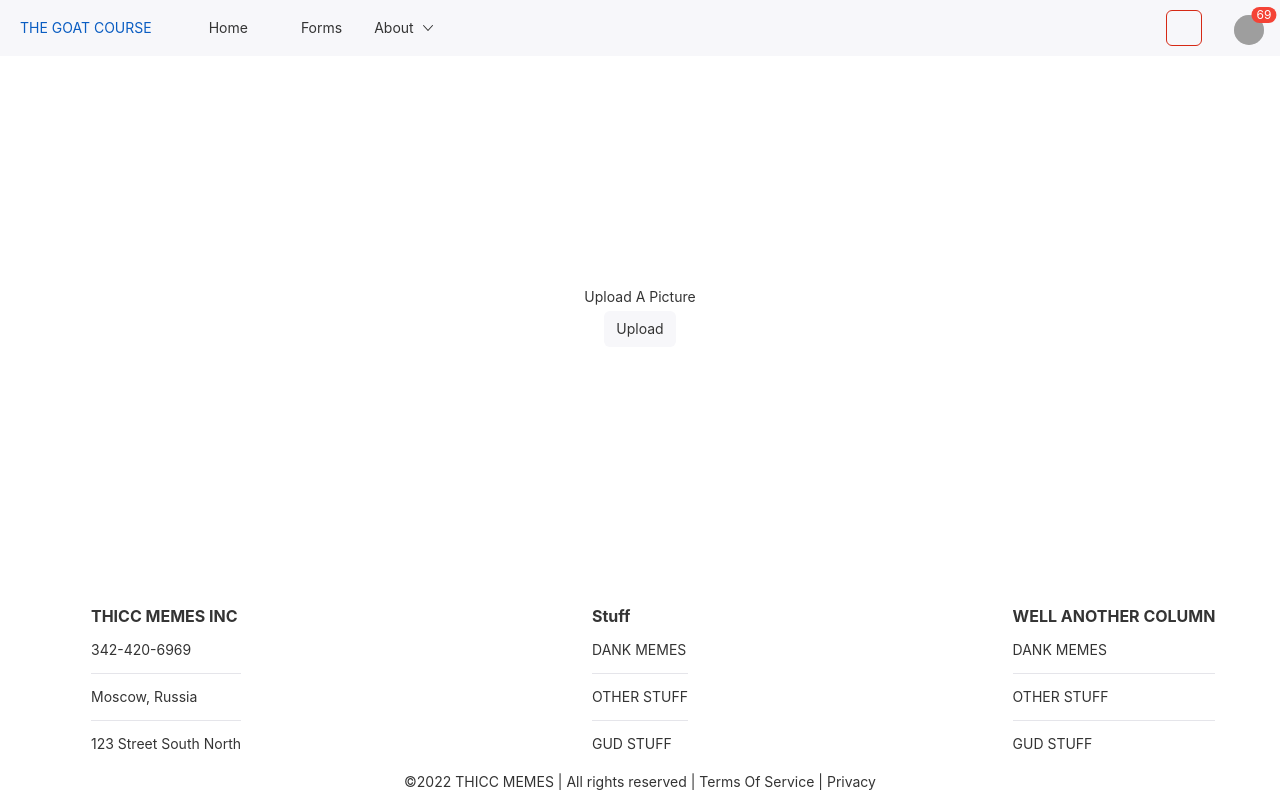
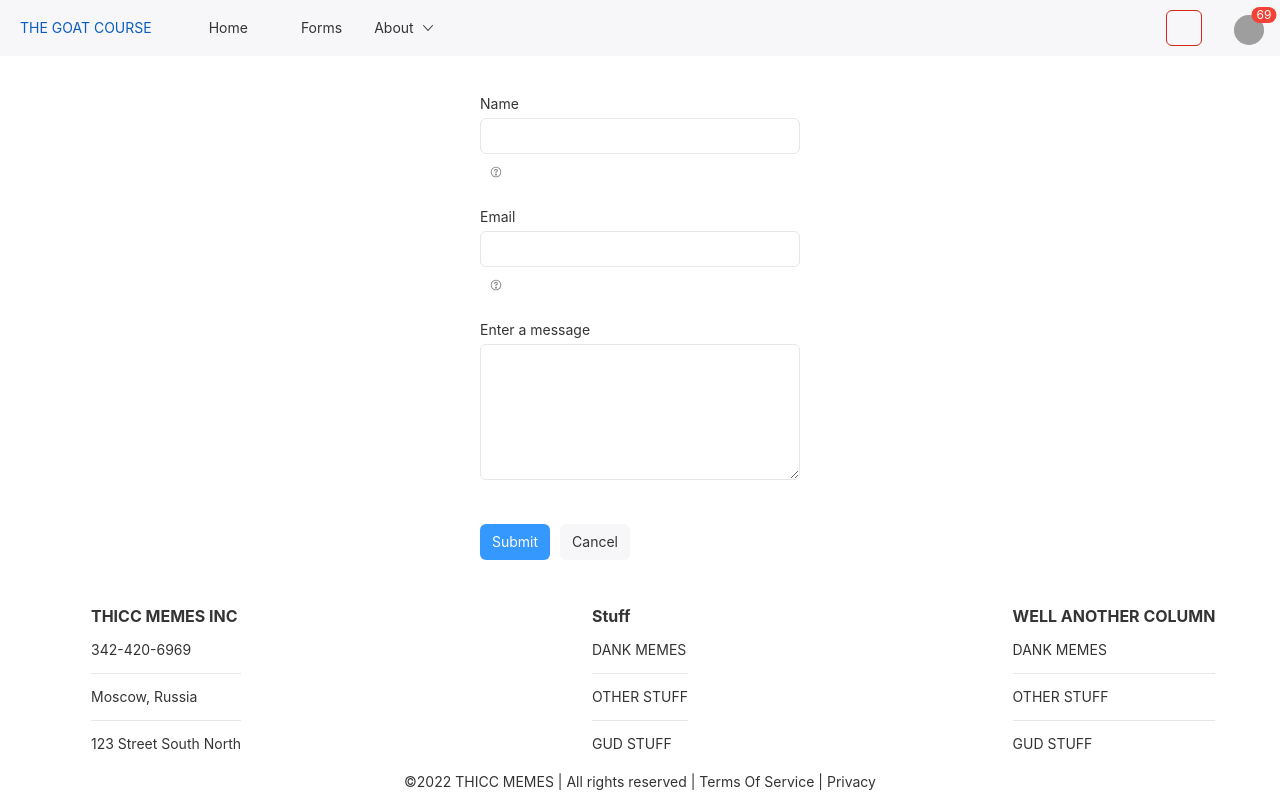
Before and after one commit to jonoman55/rsuite-app, a React (Create React App) app: page /#/forms in a window 1280 px wide. Built offline with nearby package versions, Linux system fonts and the light colour scheme; grey boxes are pictures that could not be loaded; some icons are missing.

Commit message:
Form and Form Validation added

```diff
--- a/package.json
+++ b/package.json
@@ -13,6 +13,7 @@
     "react-router-dom": "^6.3.0",
     "react-scripts": "5.0.1",
     "rsuite": "^5.15.2",
+    "schema-typed": "^2.0.3",
     "web-vitals": "^2.1.4",
     "zustand": "^4.0.0-rc.1"
   },
--- a/src/components/Field.jsx
+++ b/src/components/Field.jsx
@@ -3,20 +3,13 @@ import { Form } from "rsuite";
 
 const { Group, Control, ControlLabel, HelpText } = Form;
 
-const styles = {
-    display: 'flex',
-    flexDirection: 'column',
-    justifyContent: 'center',
-    alignItems: 'center'
-};
-
 export const Field = forwardRef((props, ref) => {
-    const { name, message, label, accepter, error, ...rest } = props;
+    const { name, message, label, accepter, error, tooltip, ...rest } = props;
     return (
-        <Group ref={ref} className={error ? 'has-error' : ''} style={styles}>
+        <Group ref={ref} className={error ? 'has-error' : ''}>
             <ControlLabel>{label}</ControlLabel>
-            <Control name={name} accepter={accepter} errorMessage={error} {...rest} style={styles} />
-            <HelpText>{message}</HelpText>
+            <Control name={name} accepter={accepter} errorMessage={error} {...rest} />
+            <HelpText tooltip={tooltip}>{message}</HelpText>
         </Group>
     );
 });
--- a/src/components/Message.jsx
+++ b/src/components/Message.jsx
@@ -2,7 +2,7 @@ import { forwardRef } from "react";
 import { Notification } from "rsuite";
 
 export const Message = forwardRef(({ message, type, ...rest }, ref) => (
-  <Notification ref={ref} {...rest} type={type} header={type}>
-     <p>{message}</p>
-  </Notification>
+    <Notification ref={ref} {...rest} type={type} header={type}>
+        <p>{message}</p>
+    </Notification>
 ));
--- /dev/null
+++ b/src/components/Textarea.jsx
@@ -0,0 +1,6 @@
+import React, { forwardRef } from "react";
+import { Input } from "rsuite";
+
+export const Textarea = forwardRef((props, ref) => {
+    return <Input {...props} as='textarea' ref={ref} />;
+});
--- a/src/components/pages/Forms.jsx
+++ b/src/components/pages/Forms.jsx
@@ -1,94 +1,96 @@
-/* eslint-disable no-unused-vars */
-import { useRef, useState } from 'react';
-import { FlexboxGrid, Form, Notification, Schema, Uploader, useToaster } from 'rsuite';
+import React, { useRef, useState } from 'react';
+import { ButtonToolbar, Button, Form, useToaster, Notification } from 'rsuite';
+import { SchemaModel, StringType } from 'schema-typed'
 
+import Content from '../Content';
 import { Field } from '../Field';
-import Content from '../Content';
-import { Message } from '../Message';
+import { Textarea } from '../Textarea';
 
-const { Item } = FlexboxGrid;
-
-// function asyncCheckFileType(file) {
-//     return new Promise(resolve => {
-//       setTimeout(() => {
-//         if (/^[1-9][0-9]{3}\s?[a-zA-Z]{2}$/.test(file)) {
-//           resolve(false);
-//         } else {
-//           resolve(true);
-//         }
-//       }, 500);
-//     });
-// };
-
-// const model = Schema.Model({
-//     name: Schema.Types.MixedType().addRule((value, data) => {
-//         return asyncCheckFileType(value);
-//     }, 'Please select a legal file type.')
-// });
-
-const styles = {
-    width: '100%',
-    height: '100%',
-    display: 'flex',
-    flexDirection: 'column',
-    justifyContent: 'center',
-    alignItems: 'center'
+const initialState = {
+    name: '',
+    email: '',
+    textarea: ''
 };
 
-// TODO : Figure out how to hook up file type validation
-// DOCS : https://rsuitejs.com/components/form-validation/
 const Forms = () => {
+    const formRef = useRef();
     const toaster = useToaster();
-    const formRef = useRef();
-    const [formError, setFormError] = useState({});
-    const [formValue, setFormValue] = useState({});
 
-    console.log(formValue);
+    const [formValues, setFormValues] = useState(initialState);
 
-    const message = (
-        <Message duration={3000} type="error" message="Please select a legal file type." />
+    const model = SchemaModel({
+        name: StringType().isRequired("Full Name is required."),
+        email: StringType().isEmail("Email must be valid!").isRequired("Email is required."),
+        textarea: StringType().isRequired("Please provide a message.")
+    });
+
+    const error = (
+        <Notification duration={3000} type='error' header='Error'>
+            Please fill out the form properly!
+        </Notification>
     );
+
+    const success = (name) => (
+        <Notification duration={3000} type='success' header='Success'>
+            👋 {name}!!!
+        </Notification>
+    );
+
+    const handleSubmit = () => {
+        if (!formRef.current.check()) {
+            toaster.push(error, {
+                placement: 'topEnd'
+            });
+            return;
+        } else {
+            toaster.push(success(formValues.name), {
+                placement: 'topEnd'
+            });
+            setFormValues(initialState);
+        }
+    };
 
     return (
         <Content>
-            <FlexboxGrid style={styles}>
-                <Item colspan={12}>
             <Form
+                fluid
                 ref={formRef}
-                        onChange={setFormValue}
-                        onCheck={setFormError}
-                        formError={formError}
-                        formDefaultValue={formValue}
-                        // model={model}
-                        style={styles}
+                model={model}
+                formValue={formValues}
+                onChange={setFormValues}
+                onSubmit={handleSubmit}
+                style={{ width: '25%' }}
             >
                 <Field
-                            onUpload={(e) => {
-                                if (/\.(gif|jpe?g|tiff?|png|webp|bmp)$/i.test(e.name.toString().toLowerCase())) {
-                                    toaster.push(message, {
-                                        placement: 'topEnd'
-                                    });
-                                }
-                            }}
-                            onError={(e) => {
-                                toaster.push(message, {
-                                    placement: 'topEnd'
-                                });
-                            }}
-                            onSuccess={() => {
-
-                            }}
-                            listType="picture-text"
-                            name="file"
-                            label="Upload A Picture"
-                            error={formError.name}
-                            accepter={Uploader}
-                            action="//jsonplaceholder.typicode.com/posts/"
-                            accept="image/*"
+                    controlid='name'
+                    name='name'
+                    label='Name'
+                    message='Full Name is required'
+                    tooltip
                 />
+                <Field
+                    controlid='name'
+                    name='email'
+                    label='Email'
+                    message='Email is required'
+                    tooltip
+                />
+                <Field
+                    controlid='textarea'
+                    name='textarea'
+                    label='Enter a message'
+                    rows={6}
+                    accepter={Textarea}
+                />
+                <ButtonToolbar>
+                    <Button appearance='primary' type='submit'>
+                        Submit
+                    </Button>
+                    <Button appearance='default' onClick={() => setFormValues(initialState)}>
+                        Cancel
+                    </Button>
+                </ButtonToolbar>
             </Form>
-                </Item>
-            </FlexboxGrid>
         </Content>
     );
 };
--- a/src/index.js
+++ b/src/index.js
@@ -4,9 +4,10 @@ import { createRoot } from 'react-dom/client';
 import App from './App';
 import './styles/index.css';
 
-createRoot(
-  document.getElementById('root')
-).render(
+const container = document.getElementById('root');
+const root = createRoot(container);
+
+root.render(
   <React.StrictMode>
     <App />
   </React.StrictMode>
```
Also changed, not shown: 1 other file (tests, documents, lock files or other folders). Lines whose indentation alone changed are shown as unchanged.
